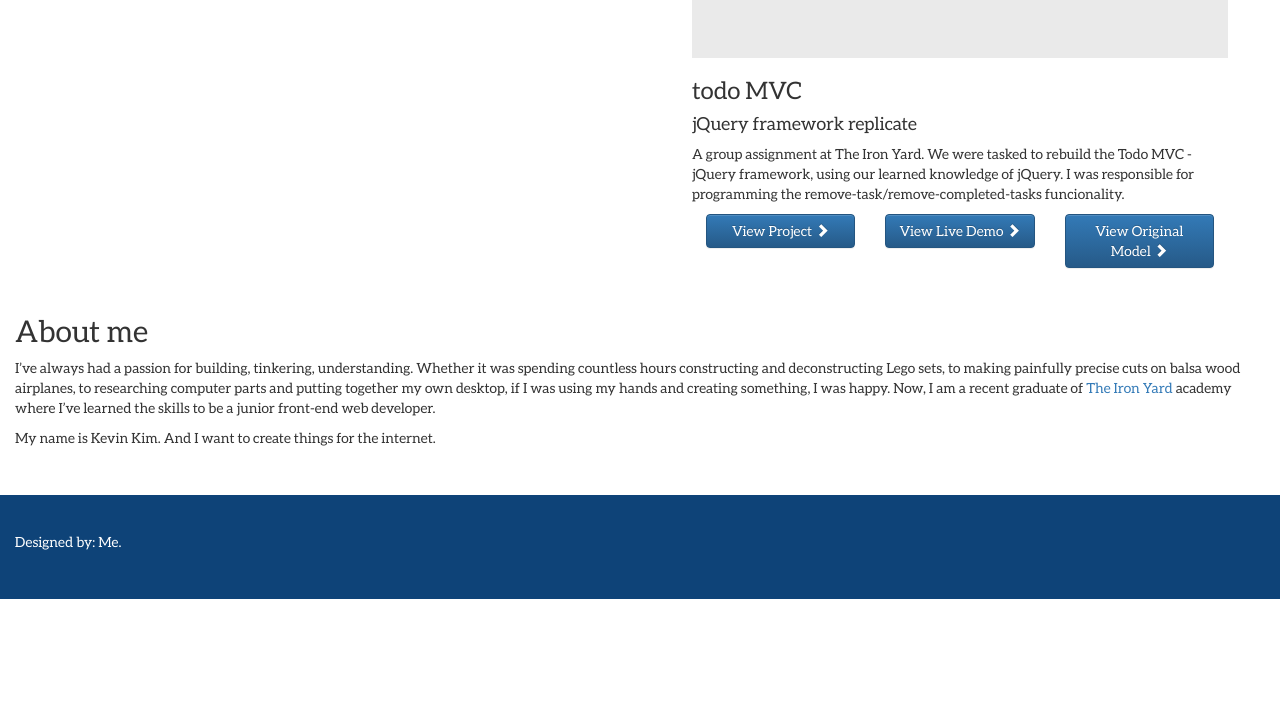
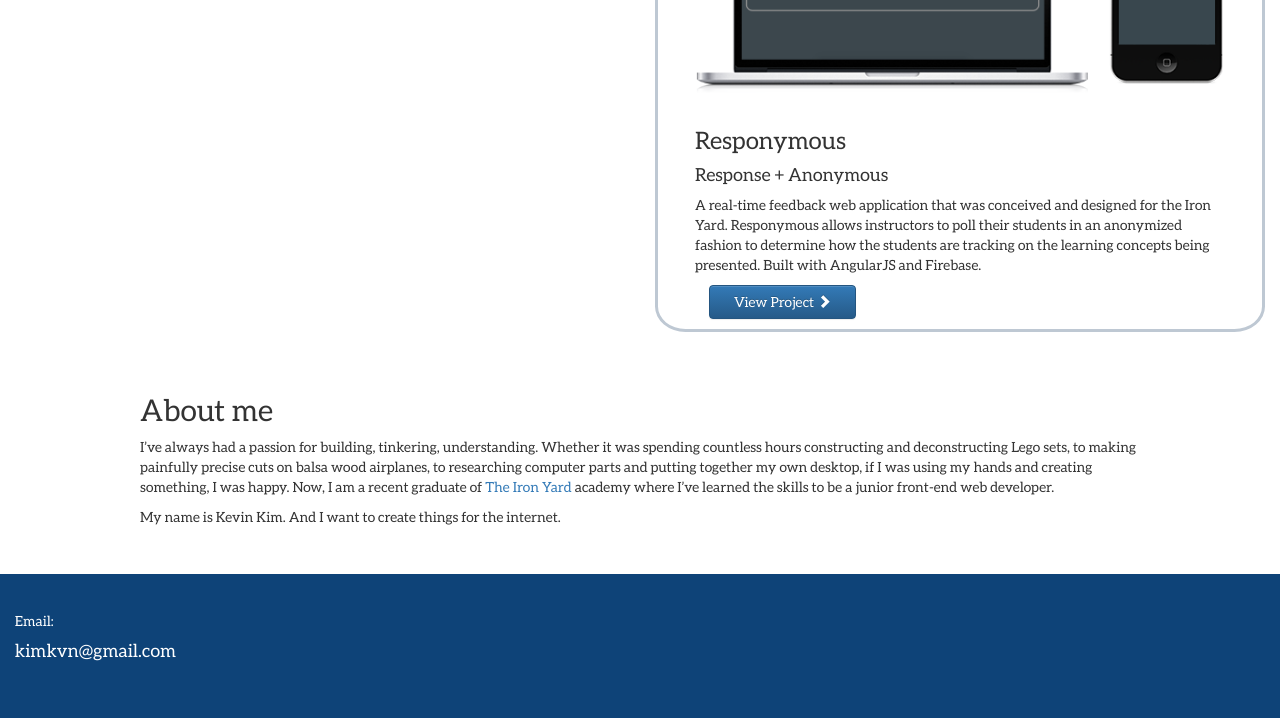
Before and after one commit to kimkvn/kimkvn.github.io, a plain HTML site: page index.html in a window 1280 px wide. Shown: the part 1530-2248 px from the top of the page. Before the commit the page ends 2129 px from the top, so only its background shows below. Drawn offline with Linux system fonts and the light colour scheme; files whose address does not match are found by name.

Commit message:
messing with borders of the article groups, added some margin to About Me, adjusting footer now

```diff
--- a/index.html
+++ b/index.html
@@ -73,21 +73,6 @@
             </article>
           </div>
 
-
-          <div class="col-md-6">
-            <article>
-              <a href="https://github.com/ResponymousApp/Responymous" target="_blank"><img src="images/responymous-mockup.png"></a>
-              <h3>Responymous</h3>
-              <h4>Response + Anonymous</h4>
-              <p>A real-time feedback web application that was conceived and designed for the Iron Yard. Responymous allows instructors to poll their students in an anonymized fashion to determine how the students are tracking on the learning concepts being presented. </p>
-              <ul class="row">
-                <li class="col-xs-4">
-                  <a class="btn btn-primary btn-block" href="https://github.com/ResponymousApp/Responymous" target="_blank">View Project <span class="glyphicon glyphicon-chevron-right"></span></a>
-                </li>
-              </ul>
-            </article>
-          </div>
-
           <div class="col-md-6">
             <article>
               <a href="http://arigonzo.com/MVCtoDo/" target="_blank"><img src="images/todoMVC.png"></a>
@@ -99,14 +84,30 @@
                   <a class="btn btn-primary btn-block" href="https://github.com/AriGonzo/MVCtoDo/tree/master" target="_blank">View Project <span class="glyphicon glyphicon-chevron-right"></span></a>
                 </li>
                 <li class="col-xs-4">
-                  <a class="btn btn-primary btn-block" href="http://arigonzo.com/MVCtoDo/" target="_blank">View Live Demo <span class="glyphicon glyphicon-chevron-right"></span></a>
+                  <a class="btn btn-primary btn-block" href="http://arigonzo.com/MVCtoDo/" target="_blank">Live Demo <span class="glyphicon glyphicon-chevron-right"></span></a>
                 </li>
                 <li class="col-xs-4">
-                  <a class="btn btn-primary btn-block" href="http://todomvc.com/examples/jquery/#/all" target="_blank">View Original Model <span class="glyphicon glyphicon-chevron-right"></span></a>
+                  <a class="btn btn-primary btn-block" href="http://todomvc.com/examples/jquery/#/all" target="_blank">Original Model <span class="glyphicon glyphicon-chevron-right"></span></a>
                 </li>
               </ul>
             </article>
           </div>
+
+          <div class="col-md-6">
+            <article>
+              <a href="https://github.com/ResponymousApp/Responymous" target="_blank"><img src="images/responymous-mockup.png"></a>
+              <h3>Responymous</h3>
+              <h4>Response + Anonymous</h4>
+              <p>A real-time feedback web application that was conceived and designed for the Iron Yard. Responymous allows instructors to poll their students in an anonymized fashion to determine how the students are tracking on the learning concepts being presented. Built with AngularJS and Firebase. </p>
+              <ul class="row">
+                <li class="col-xs-4">
+                  <a class="btn btn-primary btn-block" href="https://github.com/ResponymousApp/Responymous" target="_blank">View Project <span class="glyphicon glyphicon-chevron-right"></span></a>
+                </li>
+              </ul>
+            </article>
+          </div>
+
+
 
         </div>
       </section>
@@ -121,9 +122,13 @@
   </div> <!-- end: SUPER DIV -->
 
   <footer>
-    <p>
-      Designed by: Me.
-    </p>
+
+    <address>
+      Email: <br>
+      <a href="mailto:kimkvn@gmail.com?subject=Hello!" target="_blank">
+      <h4>kimkvn@gmail.com</h4>
+      </a>
+    </address>
   </footer>
 
   <!--Scriptz-->
--- a/styles.css
+++ b/styles.css
@@ -19,7 +19,7 @@ footer{
   font-family: 'Aleo-Regular';
   src: url('aleo-regular-webfont.ttf') format('truetype');
 }
-h1, h2, h3, h4, h5, p, a{
+h1, h2, h3, h4, h5, p, a, address{
   font-family: 'Aleo-Regular';
 }
 
@@ -45,7 +45,7 @@ img{
 
 .profile{
   text-align: center;
-  padding: 5ex 0;
+  padding: 10ex 0;
 }
 .profile .me{
   width: 75%;
@@ -69,7 +69,8 @@ img{
   white-space: normal;
 }
 article{
-  border-top: 3px solid #BEC8D3;
+  border: 3px solid #BEC8D3;
+  border-radius: 5%;
   margin-top: 2ex;
   padding-top: 3ex;
   padding-right: 5ex;
@@ -77,7 +78,7 @@ article{
 }
 
 .about{
-  margin-top: 5ex;
+  margin: 5% 10% 0;
 }
 
 footer{
@@ -85,6 +86,9 @@ footer{
   color: white;
   margin-top: 5ex;
   padding: 5ex 2ex;
+}
+footer h4{
+  color: white;
 }
 
 /** media queries **/
```
